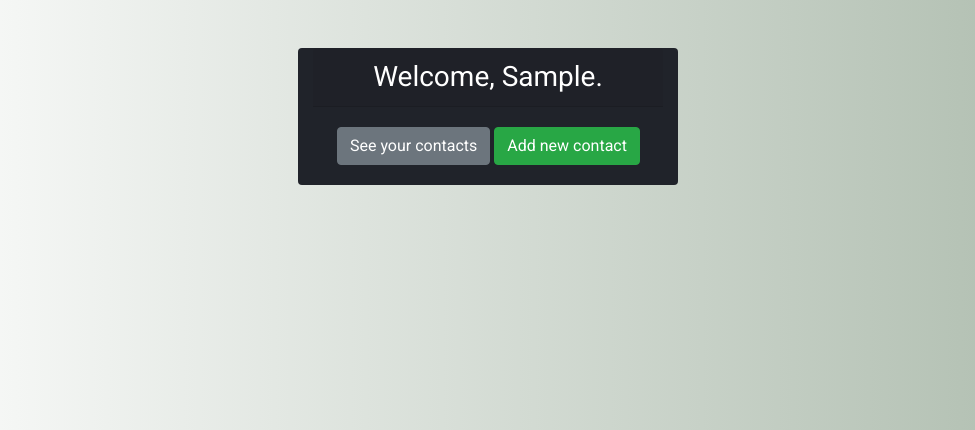
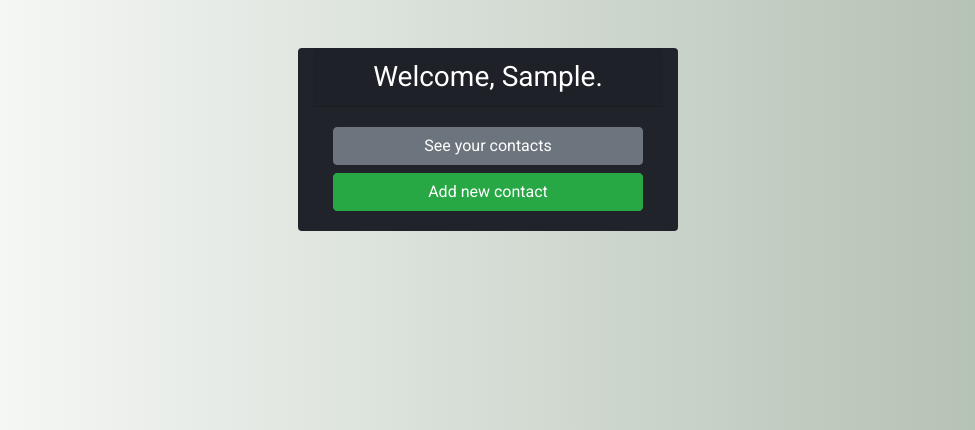
Before and after one commit to markimfeld/contact-app, a Django app: page /profile in a window 1280 px wide. Shown: the part 62-492 px from the top of the page, without its empty margins (152-1127 px from the left). Run offline with Django 3.2, Linux system fonts and the light colour scheme; the visitor is signed in with stand-in values (Sample User, id 1); some libraries are stand-ins or nearby versions.

Commit message:
fix templates contacts

```diff
--- a/contacts/templates/contacts/create_contact.html
+++ b/contacts/templates/contacts/create_contact.html
@@ -3,7 +3,7 @@
 {% block content %}
 <div class="container-fluid p-4">
     <div class="row mb-5">
-        <div class="col-md-6 mx-auto">
+        <div class="col-md-6 col-lg-4 mx-auto">
             <div class="card shadow text-center bg-dark rounded">
                 <div class="card-header bg-dark">
                     <h4 class="card-title text-center text-white h2">Add new Contact</h4>
--- a/contacts/templates/contacts/detail_contact.html
+++ b/contacts/templates/contacts/detail_contact.html
@@ -2,7 +2,7 @@
 
 {% block content %}
 <div class="container">
-    <div class="card my-5 col-md-6 mx-auto">
+    <div class="card my-5 col-md-9 col-lg-6 mx-auto">
         <img src="{{ contact.avatar.url }}" class="card-img-top ml-3 py-3 mx-auto" alt="...">
         <div class="card-body">
             <h5 class="card-title h2 text-center">{{ contact }} - {{ contact.category }}</h5>
--- a/contacts/templates/contacts/list_contact.html
+++ b/contacts/templates/contacts/list_contact.html
@@ -41,7 +41,7 @@
         {% empty %}
         <div class="row mx-auto">
             <div class="col-md-12 my-5">
-                <div class="alert alert-primary mx-auto" role="alert">
+                <div class="alert alert-secondary mx-auto" role="alert">
                     There are not contacts saved yet! <a href="contacts/create"
                         class="alert-link btn-block text-center">Add
                         new
@@ -51,10 +51,12 @@
         </div>
         {% endfor %}
     </div>
+    {% if contacts %}
     <div class="d-flex justify-content-end">
         <a href="contacts/create" class="btn btn-success">Add new contact</a>
     </div>
     <div style="height: 100px;"></div>
+    {% endif %}
 </div>
 
 {% endblock %}
--- a/contacts/templates/contacts/profile.html
+++ b/contacts/templates/contacts/profile.html
@@ -21,10 +21,10 @@
           Welcome, {{ user.username.capitalize }}.
         </div>
         <div class="card-body">
-          <div class="btn-group" role="group" aria-label="Basic example"></div>
-            <a href="contacts" class="btn btn-secondary">See your contacts</a>
-            <a href="contacts/create" class="btn btn-success">Add new contact</a>
-          </div>
+          <!-- <div class="btn-group" role="group" aria-label="Basic example"></div> -->
+            <a href="contacts" class="btn btn-secondary btn-block">See your contacts</a>
+            <a href="contacts/create" class="btn btn-success btn-block">Add new contact</a>
+          <!-- </div> -->
         </div>
       </div>
     </div>
```
